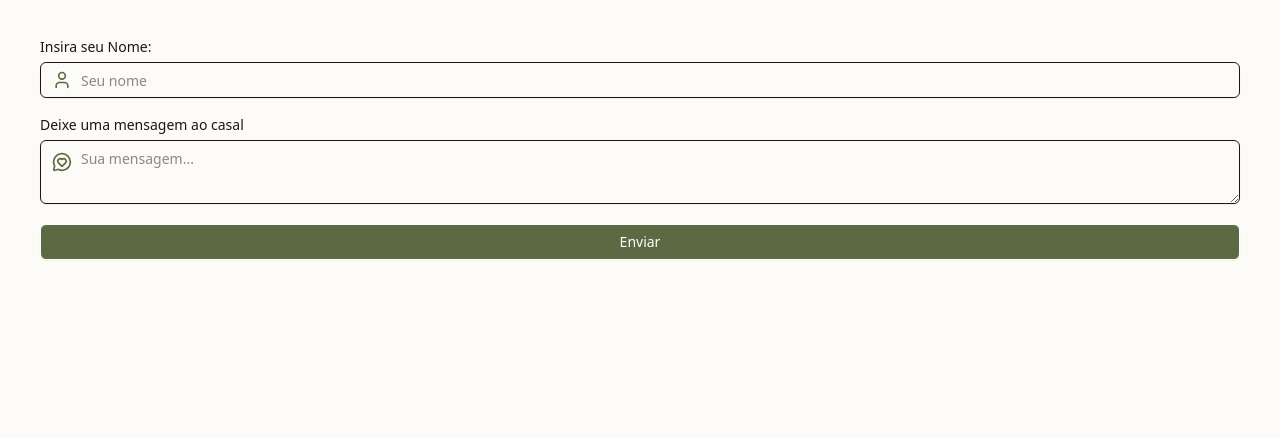
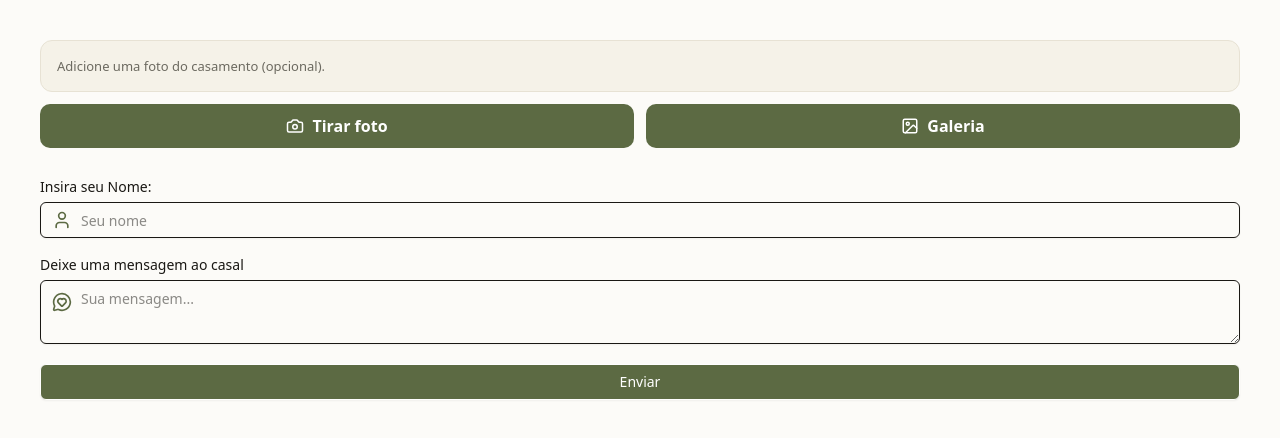
Before and after one commit to IgoorToorres/Mural-dos-Noivos, a Next.js app: page /formulario in a window 1280 px wide. Shown: the top 438 px of the page. Built offline with nearby package versions, Linux system fonts and the light colour scheme; no server answers.

Commit message:
feat - conexao com supabase, transformando imagem em url

```diff
--- a/package.json
+++ b/package.json
@@ -12,6 +12,7 @@
   },
   "dependencies": {
     "@hookform/resolvers": "^5.2.1",
+    "@supabase/supabase-js": "^2.97.0",
     "class-variance-authority": "^0.7.1",
     "clsx": "^2.1.1",
     "lucide-react": "^0.575.0",
--- a/src/components/formulario/post-form.tsx
+++ b/src/components/formulario/post-form.tsx
@@ -14,19 +14,55 @@ import { MessageCircleHeartIcon, User } from 'lucide-react';
 import { Input } from '../ui/input';
 import { Textarea } from '../ui/textarea';
 import { Button } from '../ui/button';
+import { useEffect, useMemo, useState } from 'react';
+import { uploadWeddingPhoto } from '@/lib/upload-photo';
+import { toast } from 'sonner';
+import { PhotoPicker } from '../photo-picker/photo-picker';
 
 export const PostForm = () => {
+  const [file, setFile] = useState<File | null>(null);
+
+  const previewUrl = useMemo(
+    () => (file ? URL.createObjectURL(file) : null),
+    [file]
+  );
+
+  //cleanup do preview
+  useEffect(() => {
+    return () => {
+      if (previewUrl) URL.revokeObjectURL(previewUrl);
+    };
+  }, [previewUrl]);
+
   const form = useForm<CreatePostInput>({
     resolver: zodResolver(createPostSchema),
     defaultValues: {
       name: '',
       message: '',
-      // imagePath: null,
+      imagePath: null,
     },
   });
 
-  const onSubmit = (data: CreatePostInput) => {
-    console.log(data);
+  const onSubmit = async (data: CreatePostInput) => {
+    try {
+      let imagePath: string | null = null;
+
+      if (file) {
+        const uploaded = await uploadWeddingPhoto(file);
+        imagePath = uploaded.publicUrl;
+      }
+
+      const payload: CreatePostInput = { ...data, imagePath };
+
+      //TODO: bater na api /api/posts para salvar no banco
+      console.log(payload);
+
+      toast.success('Foto Enviada e dados salvos');
+      form.reset();
+      setFile(null);
+    } catch (error: any) {
+      toast.error(error?.message || 'Erro ao enviar foto');
+    }
   };
 
   return (
@@ -35,6 +71,13 @@ export const PostForm = () => {
         onSubmit={form.handleSubmit(onSubmit)}
         className="flex flex-col gap-5"
       >
+        <PhotoPicker
+          previewUrl={previewUrl}
+          onPick={(file) => setFile(file)}
+          onClear={() => setFile(null)}
+          disabled={form.formState.isSubmitting}
+        />
+
         <FormField
           control={form.control}
           name={'name'}
@@ -83,7 +126,12 @@ export const PostForm = () => {
           )}
         />
 
-        <Button variant={'outline'} className="bg-accent-primary text-white">
+        <Button
+          variant={'outline'}
+          className="bg-accent-primary text-white"
+          type="submit"
+          disabled={form.formState.isSubmitting}
+        >
           Enviar
         </Button>
       </form>
--- /dev/null
+++ b/src/components/photo-picker/photo-picker.tsx
@@ -0,0 +1,108 @@
+'use client';
+
+import { useRef } from 'react';
+import { Camera, Image as ImageIcon, X } from 'lucide-react';
+
+type PhotoPickerProps = {
+  previewUrl: string | null;
+  onPick: (file: File) => void;
+  onClear: () => void;
+  disabled?: boolean;
+};
+
+export function PhotoPicker({
+  previewUrl,
+  onPick,
+  onClear,
+  disabled,
+}: PhotoPickerProps) {
+  const cameraRef = useRef<HTMLInputElement | null>(null);
+  const galleryRef = useRef<HTMLInputElement | null>(null);
+
+  function handleFile(file?: File) {
+    if (!file) return;
+
+    // validação mínima: 5MB
+    const maxBytes = 5 * 1024 * 1024;
+    if (file.size > maxBytes) {
+      alert('A foto deve ter no máximo 5MB.');
+      return;
+    }
+    if (!file.type.startsWith('image/')) {
+      alert('Selecione uma imagem válida.');
+      return;
+    }
+
+    onPick(file);
+  }
+
+  return (
+    <div className="space-y-3">
+      {previewUrl ? (
+        <div className="relative overflow-hidden rounded-xl border border-border-primary bg-background-secondary">
+          <img
+            src={previewUrl}
+            alt="Prévia"
+            className="h-64 w-full object-cover"
+          />
+          <button
+            type="button"
+            onClick={onClear}
+            className="absolute right-3 top-3 rounded-full bg-black/50 p-2 text-white"
+            disabled={disabled}
+            aria-label="Remover foto"
+          >
+            <X size={18} />
+          </button>
+        </div>
+      ) : (
+        <div className="rounded-xl border border-border-divisor bg-background-tertiary p-4">
+          <p className="text-paragraph-small text-content-secondary">
+            Adicione uma foto do casamento (opcional).
+          </p>
+        </div>
+      )}
+
+      <div className="grid grid-cols-2 gap-3">
+        <button
+          type="button"
+          className="btn-olive w-full flex items-center justify-center gap-2"
+          onClick={() => cameraRef.current?.click()}
+          disabled={disabled}
+        >
+          <Camera size={18} />
+          Tirar foto
+        </button>
+
+        <button
+          type="button"
+          className="btn-olive w-full flex items-center justify-center gap-2"
+          onClick={() => galleryRef.current?.click()}
+          disabled={disabled}
+        >
+          <ImageIcon size={18} />
+          Galeria
+        </button>
+      </div>
+
+      {/* câmera */}
+      <input
+        ref={cameraRef}
+        type="file"
+        accept="image/*"
+        capture="environment"
+        className="hidden"
+        onChange={(e) => handleFile(e.target.files?.[0])}
+      />
+
+      {/* galeria */}
+      <input
+        ref={galleryRef}
+        type="file"
+        accept="image/*"
+        className="hidden"
+        onChange={(e) => handleFile(e.target.files?.[0])}
+      />
+    </div>
+  );
+}
--- /dev/null
+++ b/src/lib/supabase.ts
@@ -0,0 +1,6 @@
+import { createClient } from '@supabase/supabase-js';
+
+export const supabase = createClient(
+  process.env.NEXT_PUBLIC_SUPABASE_URL!,
+  process.env.NEXT_PUBLIC_SUPABASE_ANON_KEY!
+);
--- /dev/null
+++ b/src/lib/upload-photo.ts
@@ -0,0 +1,24 @@
+import { supabase } from '@/lib/supabase';
+
+export async function uploadWeddingPhoto(file: File) {
+  const ext = (file.name.split('.').pop() || 'jpg').toLowerCase();
+  const filename = `${crypto.randomUUID()}.${ext}`;
+  const path = `wedding/${filename}`;
+
+  const { error } = await supabase.storage
+    .from('wedding-photos')
+    .upload(path, file, {
+      upsert: false,
+      contentType: file.type,
+      cacheControl: '3600',
+    });
+
+  if (error) throw new Error(error.message);
+
+  const { data } = supabase.storage.from('wedding-photos').getPublicUrl(path);
+
+  return {
+    path,
+    publicUrl: data.publicUrl,
+  };
+}
```
Also changed, not shown: 2 other files (tests, documents, lock files or other folders).
